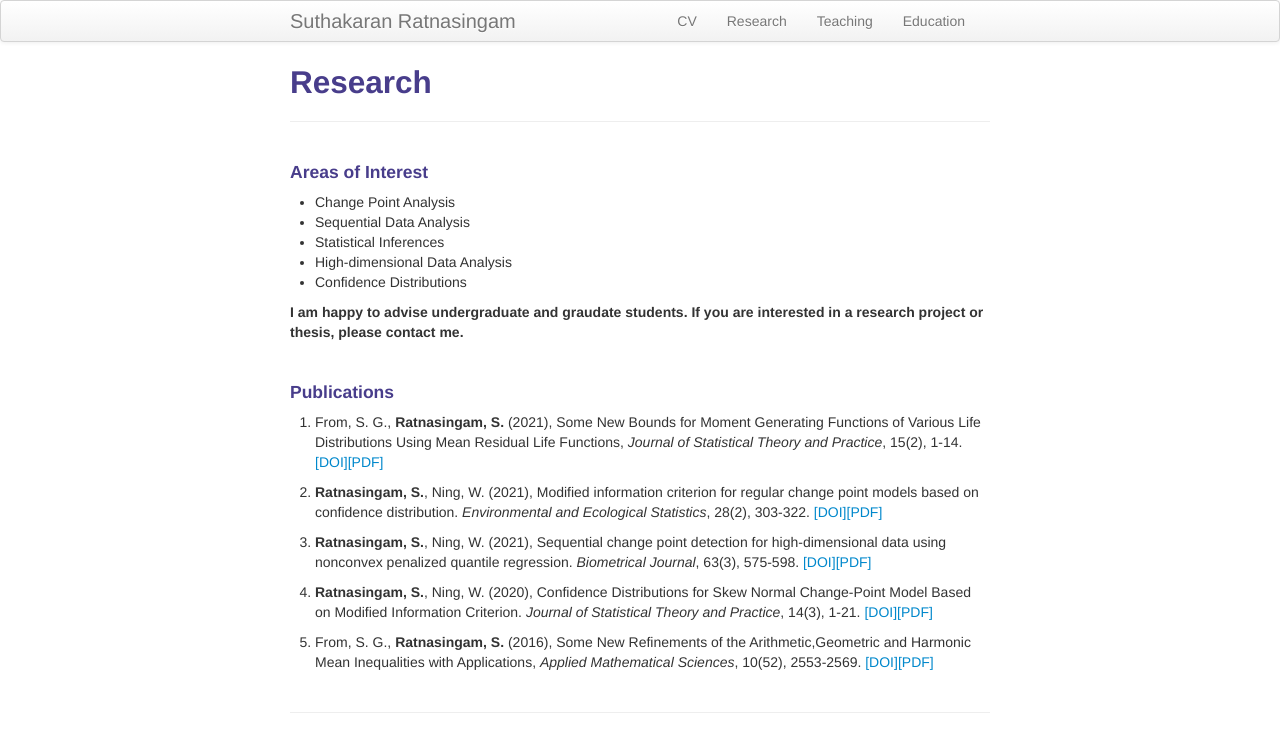
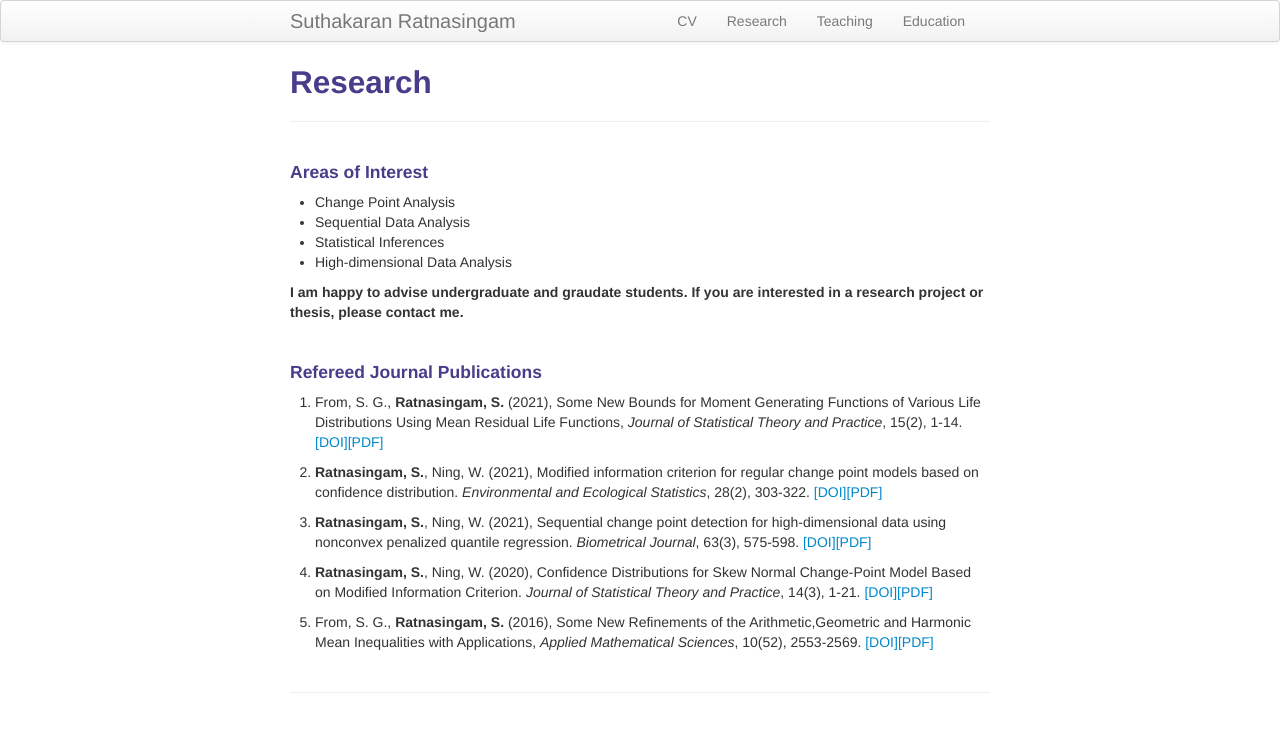
Before and after one commit to suthakaranr/suthakaranr.github.io, a Jekyll site: the page built from pages/Research.md, in a window 1280 px wide. Shown: the top 752 px of the page. Built offline with Jekyll 4.4.1, drawn with Linux system fonts in a browser that asks for light colours.

Commit message:
Update Research.md

```diff
--- a/pages/Research.md
+++ b/pages/Research.md
@@ -10,12 +10,11 @@ description: Suthakaran's research portfolio
 * Sequential Data Analysis
 * Statistical Inferences
 * High-dimensional Data Analysis
-* Confidence Distributions
 
 ##### I am happy to advise undergraduate and graudate students. If you are interested in a research project or thesis, please contact me.
 <br>
 
-#### Publications
+#### Refereed Journal Publications
 
 1.  From, S. G., **Ratnasingam, S.** (2021), Some New Bounds for Moment Generating Functions of Various Life Distributions Using Mean Residual Life Functions, *Journal of Statistical Theory and Practice*, 15(2), 1-14. <a style="text-decoration:none" href="https://doi.org/10.1007/s42519-021-00176-1" target="_blank" rel="noopener noreferrer">[DOI]</a><a style="text-decoration:none" href="../assets/2021FSJSPT.pdf" target="_blank" rel="noopener noreferrer">[PDF]</a>
 
```
